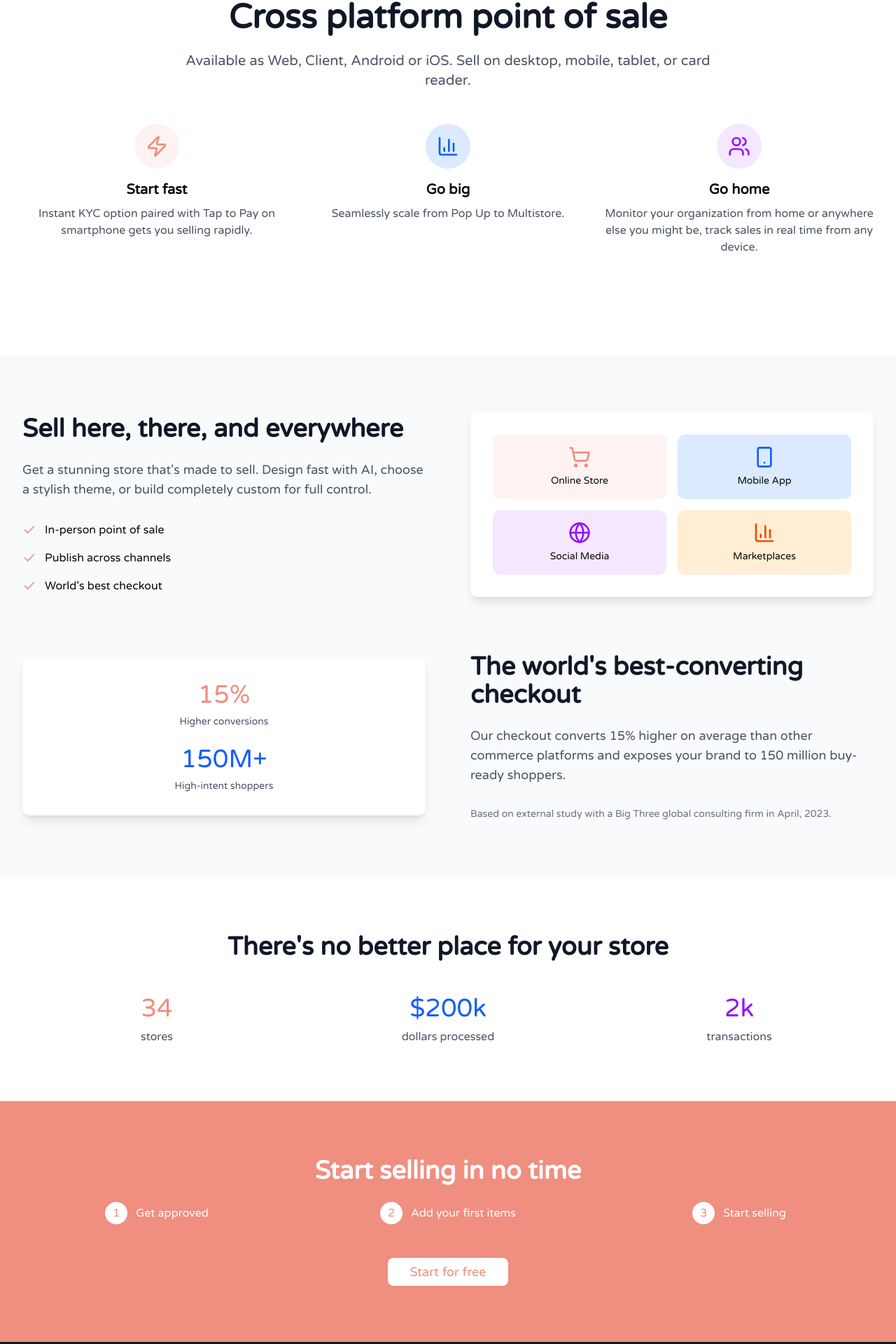
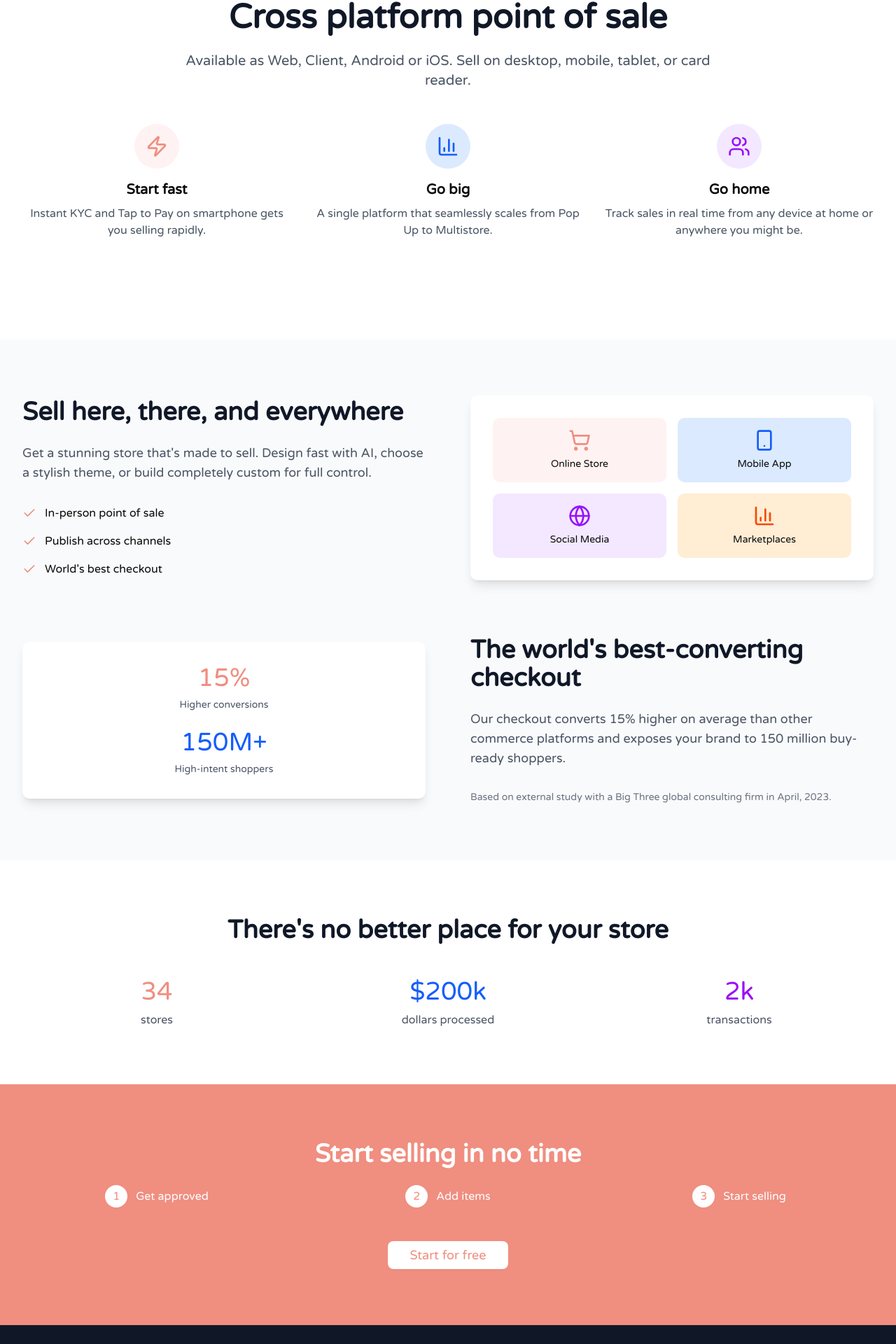
Before and after one commit to MarkHochreiter/imrchnt-website, a React (Vite) app: page / in a window 1280 px wide. Shown: the part 740-2660 px from the top of the page at 70% size. Built offline with nearby package versions, Linux system fonts and the light colour scheme.

Commit message:
Update App.jsx

```diff
--- a/src/App.jsx
+++ b/src/App.jsx
@@ -187,7 +187,7 @@ function App() {
               </div>
               <h3 className="text-xl font-semibold mb-2">Start fast</h3>
               <p className="text-gray-600">
-                Instant KYC option paired with Tap to Pay on smartphone gets you selling rapidly.
+                Instant KYC and Tap to Pay on smartphone gets you selling rapidly.
               </p>
             </div>
             <div className="text-center">
@@ -196,7 +196,7 @@ function App() {
               </div>
               <h3 className="text-xl font-semibold mb-2">Go big</h3>
               <p className="text-gray-600">
-                Seamlessly scale from Pop Up to Multistore.
+                A single platform that seamlessly scales from Pop Up to Multistore.
               </p>
             </div>
             <div className="text-center">
@@ -205,7 +205,7 @@ function App() {
               </div>
               <h3 className="text-xl font-semibold mb-2">Go home</h3>
               <p className="text-gray-600">
-                Monitor your organization from home or anywhere else you might be, track sales in real time from any device.
+                Track sales in real time from any device at home or anywhere you might be.
               </p>
             </div>
           </div>
@@ -330,7 +330,7 @@ function App() {
               <div className="bg-white text-[#f08e80] w-8 h-8 rounded-full flex items-center justify-center font-bold mr-3">
                 2
               </div>
-              <span>Add your first items</span>
+              <span>Add items</span>
             </div>
             <div className="flex items-center justify-center">
               <div className="bg-white text-[#f08e80] w-8 h-8 rounded-full flex items-center justify-center font-bold mr-3">
```
